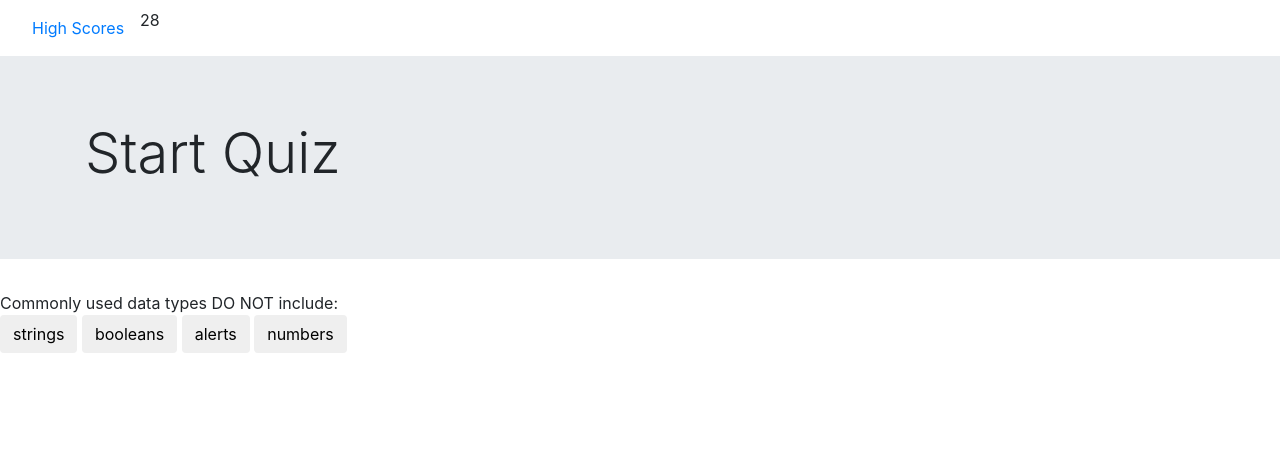
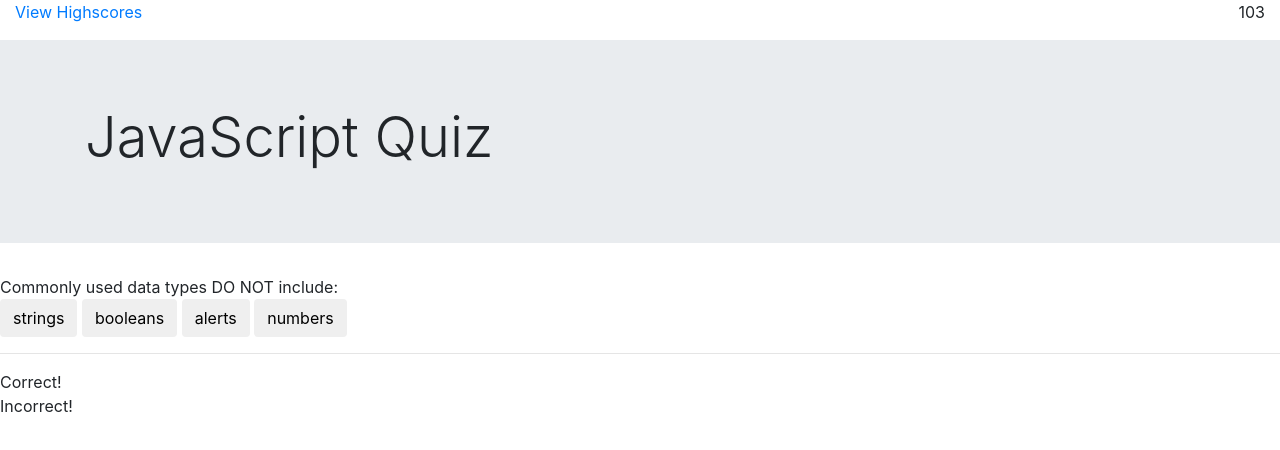
Before and after one commit to sirhunty/04-Web-APIs, a plain HTML site: page index.html in a window 1280 px wide. Both pictures are taken after a click on the button "Start". Drawn offline with nearby package versions, Linux system fonts and the light colour scheme.

Commit message:
udated index and js files

```diff
--- a/index.html
+++ b/index.html
@@ -12,27 +12,24 @@
 
 <body>
     <header>
-        <div>
-            <nav class="navbar">
-                <ul class="nav">
-                    <li class="nav-item">
-                        <a class="nav-link active" href="highscores.html">High Scores</a>
-                    </li>
-                    <li class="nav-item">
+            <div class="container-fluid">
+                    <div class="row">
+                        <div class="col-sm-6 col-md-6 col-lg-6 text-left">
+                            <p id="highscore"><a href="highscore.html">View Highscores</a></p>
+                        </div>
+                        <div class="col-sm-6 col-md-6 col-lg-6 text-right">
                         <a class="text-right" id="timerContent">Time count = </a>
-                    </li>
-                </ul>
-            </nav>
-        </div>
+                    </div>
+                </div>
+            </div>
     </header>
-
 
 
 
 
     <div class="jumbotron jumbotron-fluid">
         <div class="container">
-            <h1 class="display-4">Start Quiz</h1>
+            <h1 class="display-4">JavaScript Quiz</h1>
             <div class="text-center">
                 <button id="generate" type="button" class="btn btn-primary">Start</button>
             </div>
@@ -46,6 +43,9 @@
             <button class="btn" id="btn-2">Answer 2</button>
             <button class="btn" id="btn-3">Answer 3</button>
             <button class="btn" id="btn-4">Answer 4</button>
+            <hr id="hr">
+            <div class="correct" id="correct">Correct!</div>
+            <div class="incorrect" id="incorrect">Incorrect!</div>
         </div>
     </div>
 
--- a/questions.js
+++ b/questions.js
@@ -5,6 +5,8 @@ var buttonOne = document.querySelector("#btn-1");
 var buttonTwo = document.querySelector("#btn-2");
 var buttonThree = document.querySelector("#btn-3");
 var buttonFour = document.querySelector("#btn-4");
+// var correct = document.querySelector("#correct");
+// var incorrect = document.querySelector("incorrect");
 var questionContainer = document.querySelector("#question-container");
 var questionRound = 0;
 var intervalId;
@@ -23,7 +25,31 @@ var questions = [
     choices: ["quotes", "curly brackets", "parentheses", "square brackets"],
     answer: "parentheses"
   },
-  ///etc.
+  {
+    title: "JavaScript is...",
+    choices: ["the same as Java", "a fundamental programming language", "not useful in modern web development", "used to make static web pages"],
+    answer: "a fundamental programming language"
+  },
+  {
+    title: "Every variable is made up of a ______ and a _______.",
+    choices: ["title, value", "key, property", "name, value", "name, number"],
+    answer: "name, value"
+  },
+  {
+    title: "The joining of two strings together is called ________.",
+    choices: ["conclusion", "confirmation", "addition", "concatenation"],
+    answer: "concatenation"
+  },
+  {
+    title: "A useful function for debugging is ________().",
+    choices: ["console.log", "confirm.log", "click.log", "console.com"],
+    answer: "console.log"
+  },
+  {
+    title: "What does DRY stand for?",
+    choices: ["Don't Reveal Yourself", "Don't Repeat Yourself", "Do Repeat Yourself", "Don't wReck Yourself"],
+    answer: "Don't Repeat Yourself"
+  }
 ];
 
 
@@ -43,6 +69,8 @@ function startGame() {
   setnextQuestion(0);
   questionRound = 0;
   generate.hidden = true;
+  // correct.hidden = true;
+  // incorrect.hidden = true;
 }
 
 function setnextQuestion(index) {
@@ -63,7 +91,11 @@ function selectAnswer() {
   } else {
     setnextQuestion(questionRound);
   }
+  if (selectAnswer === questions[questionRound].answer) {
+    correct++;
+    console.log()
 
+  }
 }
 
 document.querySelector("#generate").addEventListener("click", startGame);
@@ -71,3 +103,7 @@ buttonOne.addEventListener("click", selectAnswer);
 buttonTwo.addEventListener("click", selectAnswer);
 buttonThree.addEventListener("click", selectAnswer);
 buttonFour.addEventListener("click", selectAnswer);
+
+
+let correct = 0
+let incorrect = 0
```
